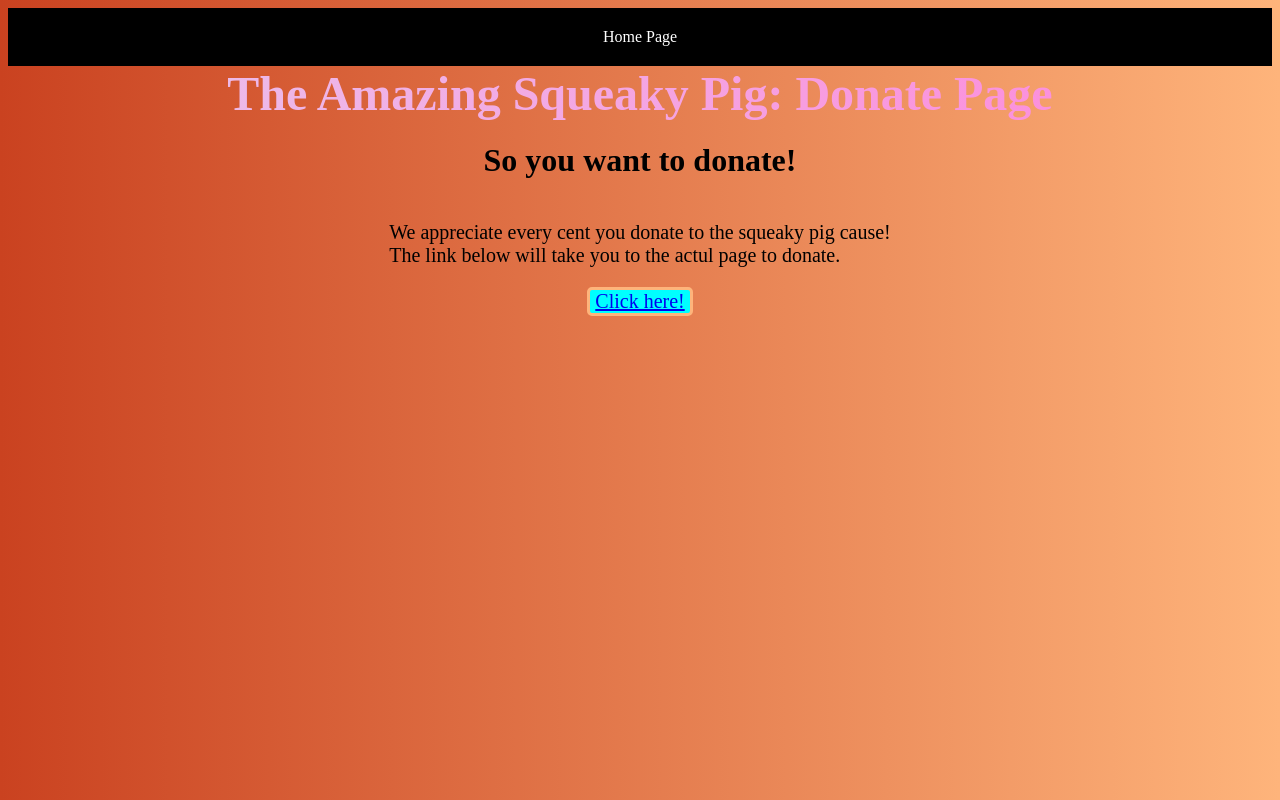
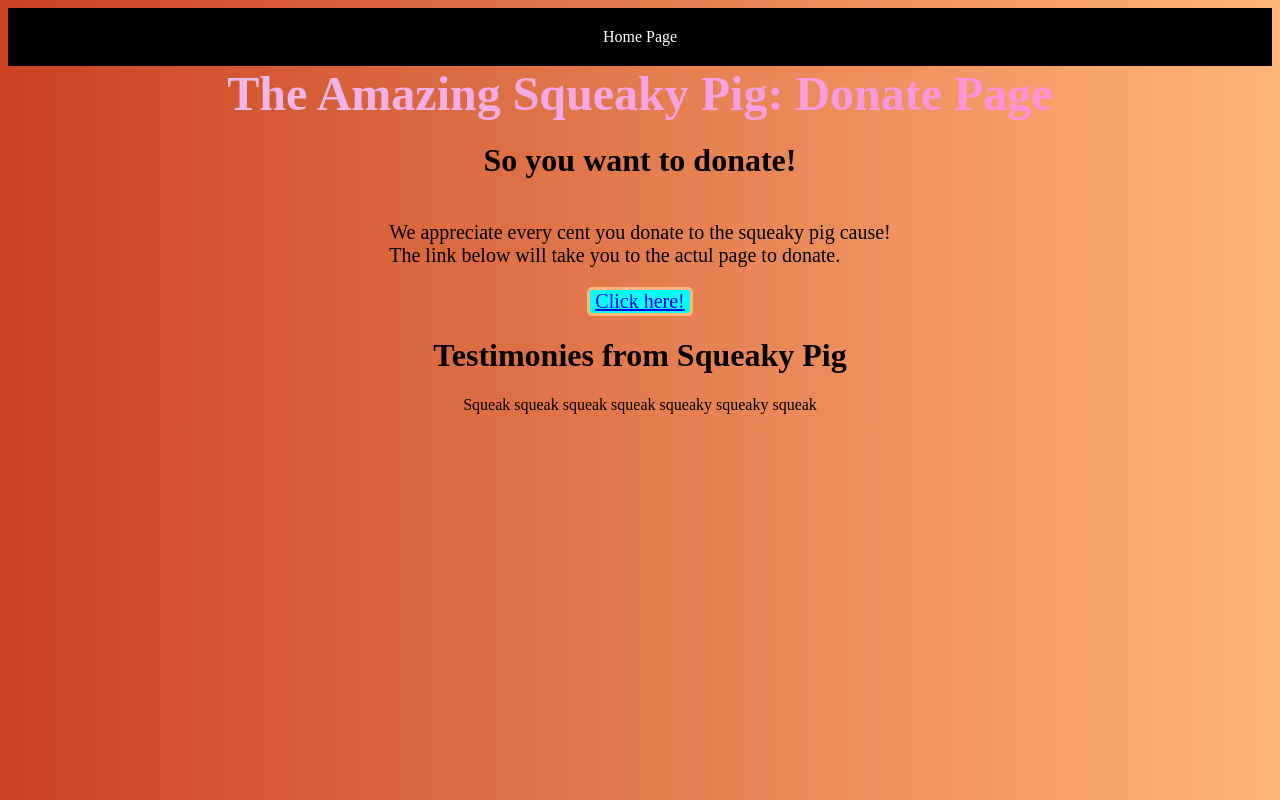
Before and after one commit to bobsyashi/pig-website, a plain HTML site: page support.html in a window 1280 px wide. Drawn offline with Linux system fonts and the light colour scheme.

Commit message:
Added testimonies

```diff
--- a/style.css
+++ b/style.css
@@ -160,3 +160,9 @@ nav {
     transform: translateY(5px);
     transform: translateX(5px);
 }
+
+.testimonies {
+    display: flex;
+    align-items: center;
+    justify-content: center;
+}
--- a/support.html
+++ b/support.html
@@ -24,4 +24,7 @@
     <div class="link">
         <a href="https://www.youtube.com/watch?v=XfELJU1mRMg" target="_blank" class="fun-button">Click here!</a>
     </div>
+
+    <h1 class="testimonies">Testimonies from Squeaky Pig</h1>
+    <p class="testimonies">Squeak squeak squeak squeak squeaky squeaky squeak</p>
 </body>
```
